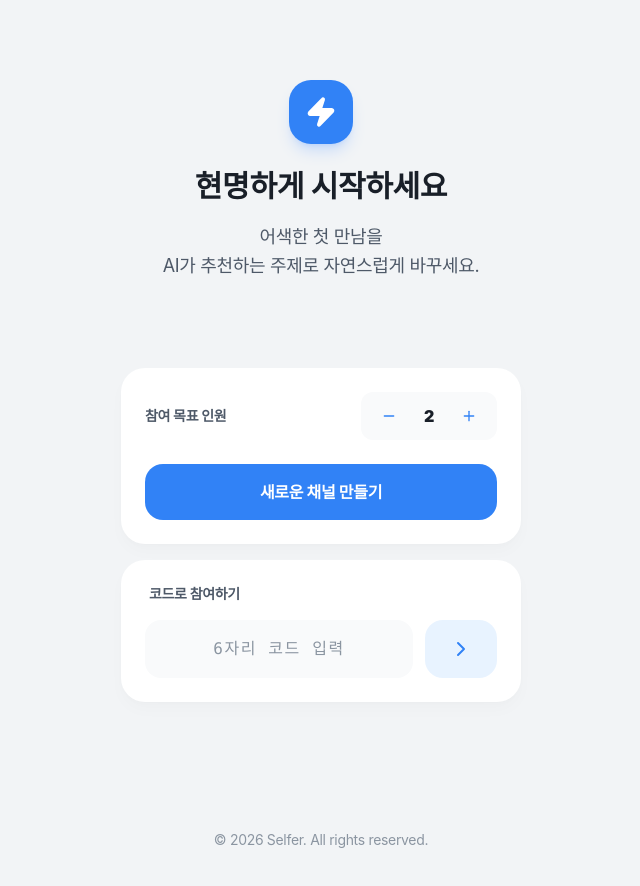
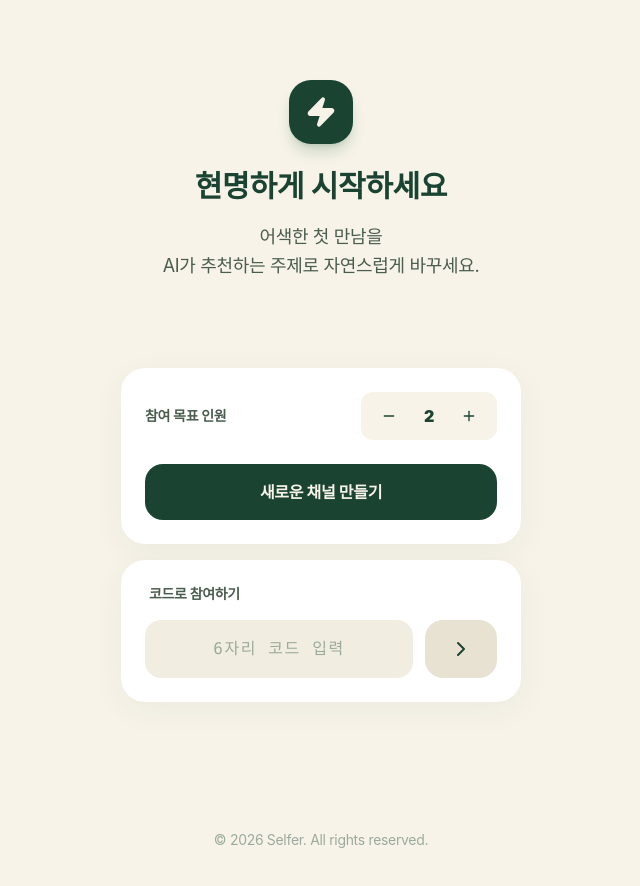
Before and after one commit to Jinsurang/selfer, a Next.js app: page / in a window 1280 px wide. Shown: the top 886 px of the page, without its empty margins (319-959 px from the left). Built offline with nearby package versions, Linux system fonts and the light colour scheme.

Commit message:
Design: Overhaul UI to Deep Green & Beige premium theme

```diff
--- a/src/app/LandingPageClient.tsx
+++ b/src/app/LandingPageClient.tsx
@@ -34,7 +34,7 @@ export default function LandingPageClient() {
     };
 
     return (
-        <main className="flex min-h-screen flex-col items-center bg-[#f2f4f6]">
+        <main className="flex min-h-screen flex-col items-center bg-[var(--background)]">
             <div className="w-full max-w-md px-6 py-20 flex flex-col items-center">
 
                 <motion.div
@@ -44,8 +44,8 @@ export default function LandingPageClient() {
                 >
                     <div className="space-y-4">
                         <div className="flex justify-center mb-6">
-                            <div className="w-16 h-16 bg-[#3182f6] rounded-[22px] shadow-lg shadow-blue-500/20 flex items-center justify-center">
-                                <Zap className="w-8 h-8 text-white fill-white" />
+                            <div className="w-16 h-16 bg-[#1B4332] rounded-[22px] shadow-lg shadow-green-900/20 flex items-center justify-center">
+                                <Zap className="w-8 h-8 text-[#F7F3E9] fill-[#F7F3E9]" />
                             </div>
                         </div>
                         <h1 className="toss-title">
@@ -60,18 +60,18 @@ export default function LandingPageClient() {
                         {/* Create Channel Area */}
                         <div className="toss-card p-6 space-y-6">
                             <div className="flex items-center justify-between">
-                                <span className="text-sm font-bold text-[#4e5968]">참여 목표 인원</span>
-                                <div className="flex items-center gap-4 bg-[#f9fafb] px-3 py-2 rounded-xl">
+                                <span className="text-sm font-bold text-[var(--text-sub)]">참여 목표 인원</span>
+                                <div className="flex items-center gap-4 bg-[var(--background)] px-3 py-2 rounded-xl">
                                     <button
                                         onClick={() => setTargetParticipants(Math.max(1, targetParticipants - 1))}
-                                        className="w-8 h-8 flex items-center justify-center text-[#3182f6] hover:bg-white rounded-lg transition-all"
+                                        className="w-8 h-8 flex items-center justify-center text-[var(--accent)] hover:bg-white rounded-lg transition-all"
                                     >
                                         <Minus className="w-4 h-4" />
                                     </button>
-                                    <span className="font-black text-[#191f28] w-4 text-center">{targetParticipants}</span>
+                                    <span className="font-black text-[var(--text-main)] w-4 text-center">{targetParticipants}</span>
                                     <button
                                         onClick={() => setTargetParticipants(targetParticipants + 1)}
-                                        className="w-8 h-8 flex items-center justify-center text-[#3182f6] hover:bg-white rounded-lg transition-all"
+                                        className="w-8 h-8 flex items-center justify-center text-[var(--accent)] hover:bg-white rounded-lg transition-all"
                                     >
                                         <Plus className="w-4 h-4" />
                                     </button>
@@ -89,7 +89,7 @@ export default function LandingPageClient() {
 
                         {/* Join Channel Area */}
                         <div className="toss-card p-6 space-y-4">
-                            <label className="text-sm font-bold text-[#4e5968] block text-left ml-1">코드로 참여하기</label>
+                            <label className="text-sm font-bold text-[var(--text-sub)] block text-left ml-1">코드로 참여하기</label>
                             <div className="flex gap-3">
                                 <input
                                     type="text"
@@ -110,7 +110,7 @@ export default function LandingPageClient() {
                         </div>
                     </div>
 
-                    <p className="text-[#8b95a1] text-sm pt-20">
+                    <p className="text-[var(--text-light)] text-sm pt-20">
                         © 2026 Selfer. All rights reserved.
                     </p>
                 </motion.div>
--- a/src/app/globals.css
+++ b/src/app/globals.css
@@ -1,15 +1,18 @@
 @import "tailwindcss";
 
 :root {
-  --background: #f2f4f6;
-  --card: #ffffff;
-  --foreground: #191f28;
-  --accent: #3182f6;
-  --accent-hover: #1b64da;
-  --text-main: #191f28;
-  --text-sub: #4e5968;
-  --text-light: #8b95a1;
-  --border: #e5e8eb;
+  --background: #F7F3E9;
+  /* Warm Beige */
+  --card: #FFFFFF;
+  --foreground: #1B4332;
+  /* Deep Green for text */
+  --accent: #1B4332;
+  /* Deep Green primary */
+  --accent-hover: #143225;
+  --text-main: #1B4332;
+  --text-sub: #4A5D4E;
+  --text-light: #9CAA9D;
+  --border: #E8E2D2;
 }
 
 body {
@@ -23,45 +26,38 @@ body {
 .toss-card {
   background: var(--card);
   border-radius: 24px;
-  box-shadow: 0 8px 16px rgba(0, 0, 0, 0.02), 0 2px 4px rgba(0, 0, 0, 0.01);
-}
-
-.toss-btn {
-  @apply px-6 py-4 rounded-[18px] font-bold transition-all active:scale-95 flex items-center justify-center gap-2;
+  box-shadow: 0 8px 32px rgba(27, 67, 50, 0.05);
+  /* Soft deep green shadow */
 }
 
 .toss-btn-primary {
-  @apply px-6 py-4 rounded-[18px] font-bold transition-all active:scale-95 flex items-center justify-center gap-2 bg-[#3182f6] text-white hover:bg-[#1b64da];
+  @apply px-6 py-4 rounded-[18px] font-bold transition-all active:scale-95 flex items-center justify-center gap-2 bg-[#1B4332] text-[#F7F3E9] hover:bg-[#143225];
 }
 
 .toss-btn-secondary {
-  @apply px-6 py-4 rounded-[18px] font-bold transition-all active:scale-95 flex items-center justify-center gap-2 bg-[#e8f3ff] text-[#3182f6] hover:bg-[#d0e8ff];
+  @apply px-6 py-4 rounded-[18px] font-bold transition-all active:scale-95 flex items-center justify-center gap-2 bg-[#E8E2D2] text-[#1B4332] hover:bg-[#DAD4C4];
 }
 
 .toss-btn-ghost {
-  @apply px-6 py-4 rounded-[18px] font-bold transition-all active:scale-95 flex items-center justify-center gap-2 bg-white text-[#4e5968] border border-[#e5e8eb] hover:bg-[#f9fafb];
+  @apply px-6 py-4 rounded-[18px] font-bold transition-all active:scale-95 flex items-center justify-center gap-2 bg-white text-[#4A5D4E] border border-[#E8E2D2] hover:bg-[#F7F3E9];
 }
 
 .toss-input {
-  @apply w-full px-4 py-4 rounded-[16px] border border-transparent bg-[#f9fafb] text-[#191f28] placeholder-[#8b95a1] outline-none focus:bg-white focus:border-[#3182f6] transition-all;
+  @apply w-full px-4 py-4 rounded-[16px] border border-transparent bg-[#F2EDE1] text-[#1B4332] placeholder-[#9CAA9D] outline-none focus:bg-white focus:border-[#1B4332] transition-all;
 }
 
 .toss-label {
-  @apply text-sm font-semibold text-[#4e5968] mb-2 block ml-1;
-}
-
-.toss-badge {
-  @apply px-3 py-1 rounded-full text-xs font-bold inline-flex items-center gap-1 opacity-100;
+  @apply text-sm font-semibold text-[#4A5D4E] mb-2 block ml-1;
 }
 
 .toss-badge-blue {
-  @apply px-3 py-1 rounded-full text-xs font-bold inline-flex items-center gap-1 bg-[#e8f3ff] text-[#3182f6];
+  @apply px-3 py-1 rounded-full text-xs font-bold inline-flex items-center gap-1 bg-[#E8E2D2] text-[#1B4332];
 }
 
 .toss-title {
-  @apply text-3xl font-bold text-[#191f28] leading-tight;
+  @apply text-3xl font-bold text-[#1B4332] leading-tight;
 }
 
 .toss-subtitle {
-  @apply text-lg text-[#4e5968] leading-relaxed;
+  @apply text-lg text-[#4A5D4E] leading-relaxed;
 }
```
Also changed, not shown: src/app/host/[code]/HostDashboardClient.tsx (+29 -29 lines), src/app/join/[code]/JoinPageClient.tsx (+15 -15 lines).
